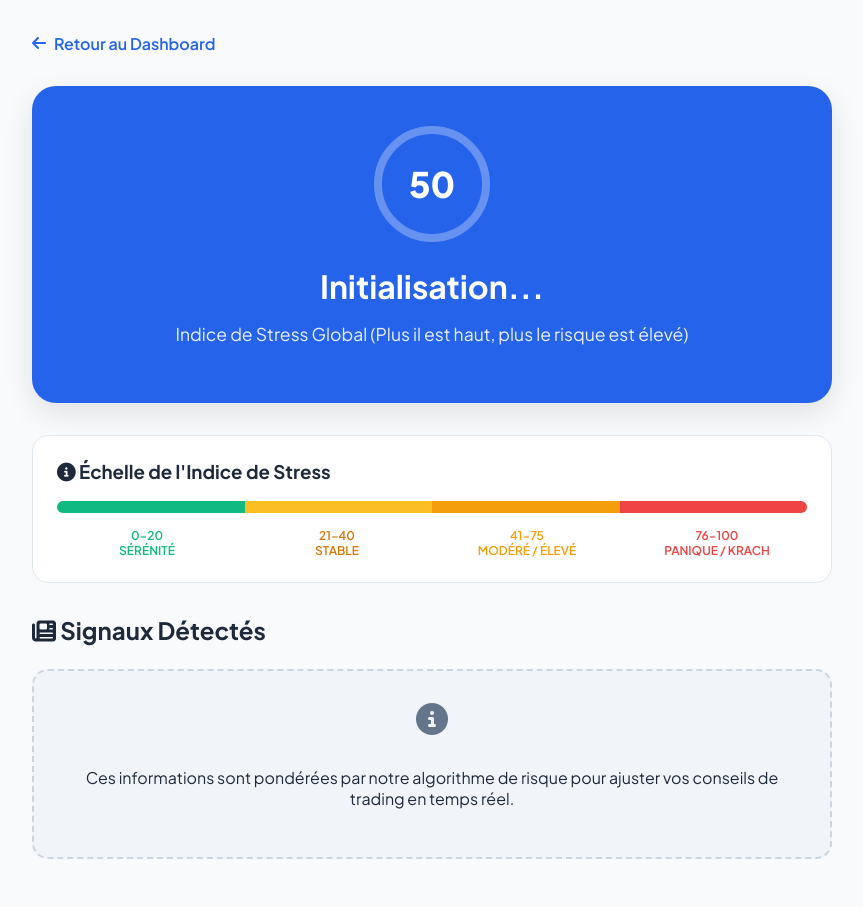
After one commit to admin5004/trade-analyser-bourse, a Flask app: page /geopolitics in a window 1280 px wide. The commit adds this page. Shown: the whole page, without its empty margins (208-1071 px from the left). Run offline with Flask 3, Linux system fonts and the light colour scheme; parts of the project's set-up code (start-up, migrations or seed data) failed here and were passed over.

Commit message:
feat: Intégration de l'indice VIX avec légende et inversion de la logique de l'indice de stress (0-100)

```diff
--- a/app.py
+++ b/app.py
@@ -658,6 +658,21 @@ def ultra_sector_view(name):
         logger.error(f"Error in sector view route: {e}")
         return redirect(url_for('ultra_sectors'))
 
+@app.route('/geopolitics')
+def geopolitical_details():
+    try:
+        from core.market import MARKET_STATE, market_lock
+        with market_lock:
+            geo_data = MARKET_STATE.get('geopolitics', {})
+
+        return render_template('geopolitics_details.html',
+                               score=geo_data.get('risk_score', 50),
+                               verdict=geo_data.get('verdict', 'Neutre'),
+                               top_events=geo_data.get('top_events', []))
+    except Exception as e:
+        logger.error(f"Error in geopolitics route: {e}")
+        return redirect(url_for('ultra_analyze'))
+
 @app.route('/status')
 def ultra_status():
     with market_lock:
--- a/core/database.py
+++ b/core/database.py
@@ -68,8 +68,9 @@ def init_db():
 
             # Liste des actions du CAC 40 pour initialisation
             cac40 = [
-                ('^FCHI', 'CAC 40', 'Indices'), ('^SBF120', 'SBF 120', 'Indices'),
-                ('AC.PA', 'Accor', 'Consommation'), ('AI.PA', 'Air Liquide', 'Industrie'),
+                ('^FCHI', 'CAC 40', 'Indices'), ('^SBF120', 'SBF 120', 'Indices'), ('^VIX', 'Indice VIX', 'Indices'),
+                ('AC.PA', 'Accor', 'Consommation'),
+ ('AI.PA', 'Air Liquide', 'Industrie'),
                 ('AIR.PA', 'Airbus', 'Aéronautique'), ('ALO.PA', 'Alstom', 'Industrie'),
                 ('MT.AS', 'ArcelorMittal', 'Matériaux'), ('CS.PA', 'AXA', 'Finance'), ('BNP.PA', 'BNP Paribas', 'Finance'), ('EN.PA', 'Bouygues', 'Industrie'),
                 ('CAP.PA', 'Capgemini', 'Technologie'), ('CA.PA', 'Carrefour', 'Consommation'), ('ACA.PA', 'Crédit Agricole', 'Finance'), ('BN.PA', 'Danone', 'Consommation'),
@@ -83,7 +84,6 @@ def init_db():
                 ('WLN.PA', 'Worldline', 'Technologie')
             ]
 
-            # On ne peuple pas ici pour éviter les doublons complexes, mais la table est prête
             conn.commit()
             return True
     except Exception as e:
--- a/core/market.py
+++ b/core/market.py
@@ -165,7 +165,7 @@ def get_global_context():
     indices = {}
 
     # Récupération des indices majeurs
-    for idx_sym in ['^FCHI', '^SBF120']:
+    for idx_sym in ['^FCHI', '^SBF120', '^VIX']:
         info = live_tickers.get(idx_sym)
         if info:
             indices[idx_sym.replace('^', '')] = {
--- /dev/null
+++ b/templates/geopolitics_details.html
@@ -0,0 +1,85 @@
+<!DOCTYPE html>
+<html lang="fr">
+<head>
+    <meta charset="UTF-8">
+    <meta name="viewport" content="width=device-width, initial-scale=1.0">
+    <title>Détails du Risque Géopolitique | Trading Analyzer</title>
+    <link rel="stylesheet" href="https://cdnjs.cloudflare.com/ajax/libs/font-awesome/6.4.0/css/all.min.css">
+    <style>
+        @import url('https://fonts.googleapis.com/css2?family=Plus+Jakarta+Sans:wght@400;600;700;800&display=swap');
+        :root {
+            --bg: #f8fafc; --card: #ffffff; --primary: #2563eb;
+            --danger: #ef4444; --warning: #f59e0b; --text: #1e293b;
+            --muted: #64748b; --border: #e2e8f0;
+        }
+        body { font-family: 'Plus Jakarta Sans', sans-serif; background: var(--bg); color: var(--text); margin: 0; padding: 2rem; }
+        .container { max-width: 800px; margin: 0 auto; }
+        .back-btn { display: inline-flex; align-items: center; gap: 8px; color: var(--primary); text-decoration: none; font-weight: 600; margin-bottom: 2rem; transition: transform 0.2s; }
+        .back-btn:hover { transform: translateX(-5px); }
+        .risk-header {
+            background: {% if score < 25 %}var(--danger){% elif score < 50 %}var(--warning){% else %}var(--primary){% endif %};
+            color: white; padding: 2.5rem; border-radius: 24px; text-align: center; margin-bottom: 2rem;
+            box-shadow: 0 10px 30px rgba(0,0,0,0.1);
+        }
+        .score-circle {
+            width: 100px; height: 100px; border: 8px solid rgba(255,255,255,0.3);
+            border-radius: 50%; display: flex; align-items: center; justify-content: center;
+            font-size: 2.2rem; font-weight: 800; margin: 0 auto 1.5rem;
+        }
+        .news-card { background: var(--card); border-radius: 16px; border: 1px solid var(--border); padding: 1.5rem; margin-bottom: 1rem; transition: transform 0.2s; }
+        .news-card:hover { transform: translateY(-3px); box-shadow: 0 4px 12px rgba(0,0,0,0.05); }
+        .news-title { font-weight: 700; font-size: 1.1rem; margin-bottom: 0.5rem; line-height: 1.4; display: block; color: var(--text); text-decoration: none; }
+        .news-title:hover { color: var(--primary); }
+        .news-meta { font-size: 0.8rem; color: var(--muted); display: flex; align-items: center; gap: 10px; }
+        .badge { padding: 4px 10px; border-radius: 6px; font-size: 0.7rem; font-weight: 700; text-transform: uppercase; }
+        .badge-danger { background: #fee2e2; color: #b91c1c; }
+    </style>
+</head>
+<body>
+    <div class="container">
+        <a href="/" class="back-btn"><i class="fas fa-arrow-left"></i> Retour au Dashboard</a>
+
+        <div class="risk-header">
+            <div class="score-circle">{{ score }}</div>
+            <h1 style="margin: 0 0 10px 0;">{{ verdict }}</h1>
+            <p style="opacity: 0.9; font-size: 1.1rem;">Indice de Stress Global (Plus il est haut, plus le risque est élevé)</p>
+        </div>
+
+        <!-- Échelle de Risque Légende -->
+        <div style="background: white; border-radius: 16px; padding: 1.5rem; margin-bottom: 2rem; border: 1px solid var(--border);">
+            <h3 style="margin-top: 0;"><i class="fas fa-info-circle text-primary"></i> Échelle de l'Indice de Stress</h3>
+            <div style="display: flex; height: 12px; border-radius: 6px; overflow: hidden; margin: 15px 0;">
+                <div style="width: 25%; background: #10b981;"></div> <!-- SÉRÉNITÉ -->
+                <div style="width: 25%; background: #fbbf24;"></div> <!-- STABLE -->
+                <div style="width: 25%; background: #f59e0b;"></div> <!-- MODÉRÉ -->
+                <div style="width: 25%; background: #ef4444;"></div> <!-- PANIQUE -->
+            </div>
+            <div style="display: grid; grid-template-columns: repeat(4, 1fr); gap: 10px; font-size: 0.75rem; font-weight: 600; text-align: center;">
+                <div style="color: #10b981;">0-20<br>SÉRÉNITÉ</div>
+                <div style="color: #d97706;">21-40<br>STABLE</div>
+                <div style="color: #f59e0b;">41-75<br>MODÉRÉ / ÉLEVÉ</div>
+                <div style="color: #ef4444;">76-100<br>PANIQUE / KRACH</div>
+            </div>
+        </div>
+
+        <h2 style="margin-bottom: 1.5rem;"><i class="fas fa-newspaper text-primary"></i> Signaux Détectés</h2>
+
+        {% for news in top_events %}
+        <div class="news-card">
+            <div class="badge badge-danger mb-2">Risque Systémique</div>
+            <div class="news-title">{{ news }}</div>
+            <div class="news-meta">
+                <span><i class="far fa-clock"></i> Détecté à l'instant</span>
+                <span>•</span>
+                <span>Source: Google News Global Monitoring</span>
+            </div>
+        </div>
+        {% endfor %}
+
+        <div class="news-card" style="background: #f1f5f9; border: 2px dashed #cbd5e1; text-align: center; padding: 2rem;">
+            <i class="fas fa-info-circle fa-2x" style="color: var(--muted); margin-bottom: 1rem;"></i>
+            <p class="text-muted">Ces informations sont pondérées par notre algorithme de risque pour ajuster vos conseils de trading en temps réel.</p>
+        </div>
+    </div>
+</body>
+</html>
```
Also changed, not shown: core/geopolitics.py (+15 -15 lines), templates/index.html (+47 -14 lines), 2 other files.
